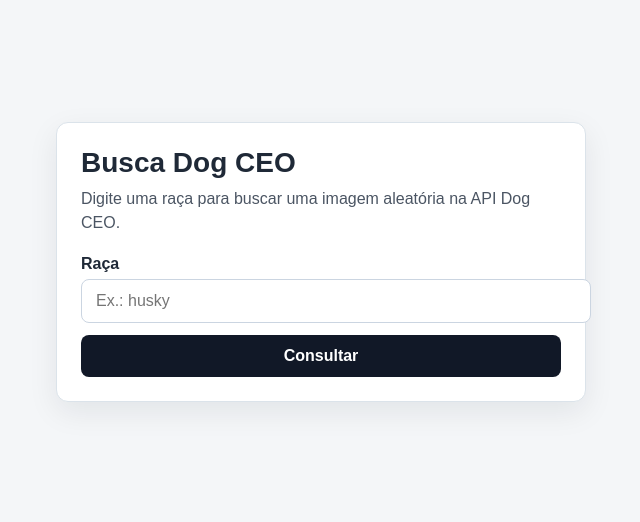
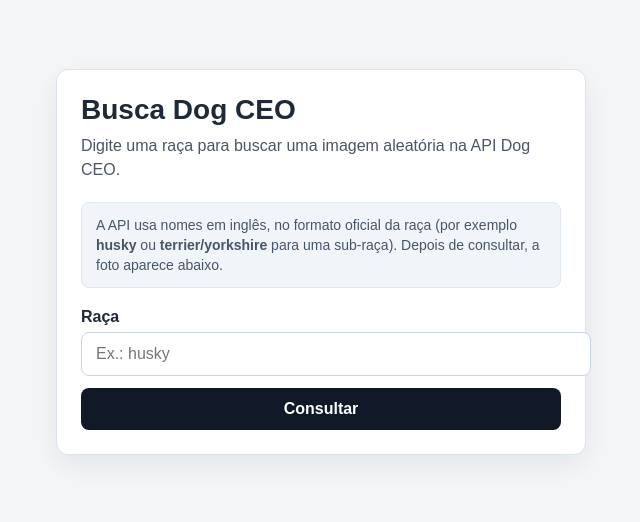
Before and after one commit to JoaoTamassia/FULLSTACK, a React (Vite) app: page / in a window 1280 px wide. Shown: the part 170-692 px from the top of the page, without its empty margins (319-959 px from the left). Built offline with nearby package versions, Linux system fonts and the light colour scheme.

Commit message:
ux: orientacao mais clara e feedback no formulario

```diff
--- a/src/App.jsx
+++ b/src/App.jsx
@@ -1,18 +1,18 @@
 import DogForm from './components/DogForm';
 import DogResult from './components/DogResult';
 import ErrorMessage from './components/ErrorMessage';
-import { useDogContext } from './contexts/DogContext';
 
 export default function App() {
-  const { loading } = useDogContext();
-
   return (
     <main className="app-page">
       <section className="app-card">
         <h1 className="app-title">Busca Dog CEO</h1>
         <p className="app-subtitle">Digite uma raça para buscar uma imagem aleatória na API Dog CEO.</p>
+        <p id="texto-ajuda-api" className="app-hint">
+          A API usa nomes em inglês, no formato oficial da raça (por exemplo <strong>husky</strong> ou{' '}
+          <strong>terrier/yorkshire</strong> para uma sub-raça). Depois de consultar, a foto aparece abaixo.
+        </p>
         <DogForm />
-        {loading ? <div className="app-loading">Carregando...</div> : null}
         <ErrorMessage />
         <DogResult />
       </section>
--- a/src/components/DogForm.jsx
+++ b/src/components/DogForm.jsx
@@ -2,7 +2,7 @@ import { useForm } from 'react-hook-form';
 import { useDogContext } from '../contexts/DogContext';
 
 export default function DogForm() {
-  const { searchBreedImage } = useDogContext();
+  const { searchBreedImage, loading } = useDogContext();
   const {
     register,
     handleSubmit,
@@ -18,14 +18,19 @@ export default function DogForm() {
   }
 
   return (
-    <form className="dog-form" onSubmit={handleSubmit(onSubmit)}>
-      <label className="dog-form__label">
+    <form className="dog-form" onSubmit={handleSubmit(onSubmit)} noValidate>
+      <label className="dog-form__label" htmlFor="campo-raca">
         <span>Raça</span>
         <input
+          id="campo-raca"
           type="text"
           inputMode="text"
           className="dog-form__input"
+          autoComplete="off"
           placeholder="Ex.: husky"
+          aria-describedby="texto-ajuda-api"
+          disabled={loading}
+          className="dog-form__input"
           {...register('breed', {
             required: 'A raça é obrigatória.',
             pattern: {
@@ -39,7 +44,9 @@ export default function DogForm() {
         />
       </label>
       {errors.breed ? <p className="dog-form__field-error">{errors.breed.message}</p> : null}
-      <button type="submit" className="dog-form__submit">Consultar</button>
+      <button type="submit" className="dog-form__submit" disabled={loading}>
+        {loading ? 'Buscando…' : 'Consultar'}
+      </button>
     </form>
   );
 }
--- a/src/styles.css
+++ b/src/styles.css
@@ -28,6 +28,17 @@
   margin: 0 0 20px;
   color: #4b5563;
   line-height: 1.5;
+}
+
+.app-hint {
+  margin: 0 0 20px;
+  padding: 12px 14px;
+  border-radius: 8px;
+  background: #f1f5f9;
+  border: 1px solid #e2e8f0;
+  color: #475569;
+  font-size: 14px;
+  line-height: 1.45;
 }
 
 .app-loading {
```
